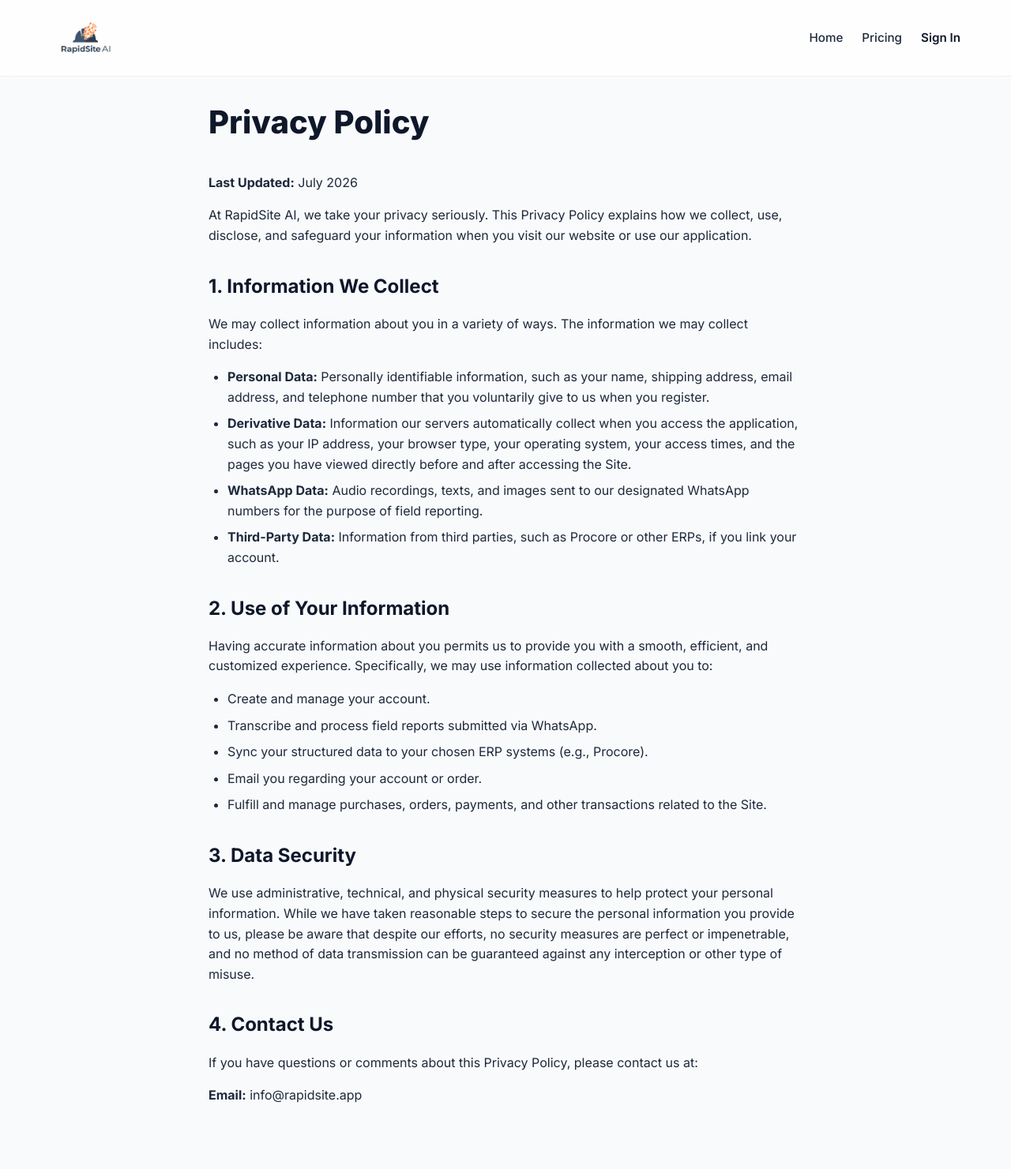
After one commit to efekandursun/rapidsite-ai, a Flask app: page /privacy in a window 1280 px wide. The commit adds this page. Shown: the whole page at 79% size. Run offline with Flask 3, Linux system fonts and the light colour scheme; some libraries are stand-ins or nearby versions.

Commit message:
landing updates

```diff
--- a/app.py
+++ b/app.py
@@ -339,6 +339,16 @@ def landing():
 def pricing():
     """Pricing and plans page."""
     return render_template('pricing.html')
+
+@app.route('/privacy')
+def privacy():
+    """Privacy policy page."""
+    return render_template('privacy.html')
+
+@app.route('/terms')
+def terms():
+    """Terms of service page."""
+    return render_template('terms.html')
 
 
 @app.route('/dashboard')
--- a/templates/pricing.html
+++ b/templates/pricing.html
@@ -382,7 +382,7 @@
     <!-- Navigation -->
     <nav class="landing-nav">
         <a href="/" class="nav-brand">
-            <img src="{{ url_for('static', filename='images/logo.png') }}" alt="RapidSite AI" class="nav-logo">
+            <img src="{{ url_for('static', filename='images/logo_web.png') }}" alt="RapidSite AI" class="nav-logo">
         </a>
         <div class="nav-links">
             <a href="/" class="nav-link">Home</a>
--- /dev/null
+++ b/templates/privacy.html
@@ -0,0 +1,88 @@
+<!DOCTYPE html>
+<html lang="en">
+<head>
+    <meta charset="UTF-8">
+    <meta name="viewport" content="width=device-width, initial-scale=1.0">
+    <title>RapidSite AI | Privacy Policy</title>
+    <link rel="stylesheet" href="{{ url_for('static', filename='css/landing.css') }}">
+    <link href="https://fonts.googleapis.com/css2?family=Inter:wght@300;400;500;600;700;800&display=swap" rel="stylesheet">
+    <style>
+        .legal-page {
+            max-width: 800px;
+            margin: 0 auto;
+            padding: 6rem 1.5rem 4rem;
+            color: #1e293b;
+        }
+        .legal-page h1 {
+            font-size: 2.5rem;
+            font-weight: 800;
+            color: #0f172a;
+            margin-bottom: 2rem;
+        }
+        .legal-page h2 {
+            font-size: 1.5rem;
+            font-weight: 700;
+            color: #0f172a;
+            margin-top: 2rem;
+            margin-bottom: 1rem;
+        }
+        .legal-page p {
+            margin-bottom: 1rem;
+            line-height: 1.6;
+        }
+        .legal-page ul {
+            margin-bottom: 1.5rem;
+            padding-left: 1.5rem;
+        }
+        .legal-page li {
+            margin-bottom: 0.5rem;
+        }
+    </style>
+</head>
+<body>
+    <!-- Navigation -->
+    <nav class="landing-nav">
+        <a href="/" class="nav-brand">
+            <img src="{{ url_for('static', filename='images/logo_web.png') }}" alt="RapidSite AI" class="nav-logo">
+        </a>
+        <div class="nav-links">
+            <a href="/" class="nav-link">Home</a>
+            <a href="/pricing" class="nav-link">Pricing</a>
+            <a href="{{ url_for('auth.login') }}" class="nav-link btn-login">Sign In</a>
+        </div>
+    </nav>
+
+    <div class="legal-page">
+        <h1>Privacy Policy</h1>
+        <p><strong>Last Updated:</strong> July 2026</p>
+
+        <p>At RapidSite AI, we take your privacy seriously. This Privacy Policy explains how we collect, use, disclose, and safeguard your information when you visit our website or use our application.</p>
+
+        <h2>1. Information We Collect</h2>
+        <p>We may collect information about you in a variety of ways. The information we may collect includes:</p>
+        <ul>
+            <li><strong>Personal Data:</strong> Personally identifiable information, such as your name, shipping address, email address, and telephone number that you voluntarily give to us when you register.</li>
+            <li><strong>Derivative Data:</strong> Information our servers automatically collect when you access the application, such as your IP address, your browser type, your operating system, your access times, and the pages you have viewed directly before and after accessing the Site.</li>
+            <li><strong>WhatsApp Data:</strong> Audio recordings, texts, and images sent to our designated WhatsApp numbers for the purpose of field reporting.</li>
+            <li><strong>Third-Party Data:</strong> Information from third parties, such as Procore or other ERPs, if you link your account.</li>
+        </ul>
+
+        <h2>2. Use of Your Information</h2>
+        <p>Having accurate information about you permits us to provide you with a smooth, efficient, and customized experience. Specifically, we may use information collected about you to:</p>
+        <ul>
+            <li>Create and manage your account.</li>
+            <li>Transcribe and process field reports submitted via WhatsApp.</li>
+            <li>Sync your structured data to your chosen ERP systems (e.g., Procore).</li>
+            <li>Email you regarding your account or order.</li>
+            <li>Fulfill and manage purchases, orders, payments, and other transactions related to the Site.</li>
+        </ul>
+
+        <h2>3. Data Security</h2>
+        <p>We use administrative, technical, and physical security measures to help protect your personal information. While we have taken reasonable steps to secure the personal information you provide to us, please be aware that despite our efforts, no security measures are perfect or impenetrable, and no method of data transmission can be guaranteed against any interception or other type of misuse.</p>
+
+        <h2>4. Contact Us</h2>
+        <p>If you have questions or comments about this Privacy Policy, please contact us at:</p>
+        <p><strong>Email:</strong> info@rapidsite.app</p>
+    </div>
+</body>
+</html>
```
Also changed, not shown: templates/landing.html (+5 -5 lines), templates/terms.html (added, +86 -0 lines), static/images/logo_web.png (added).
